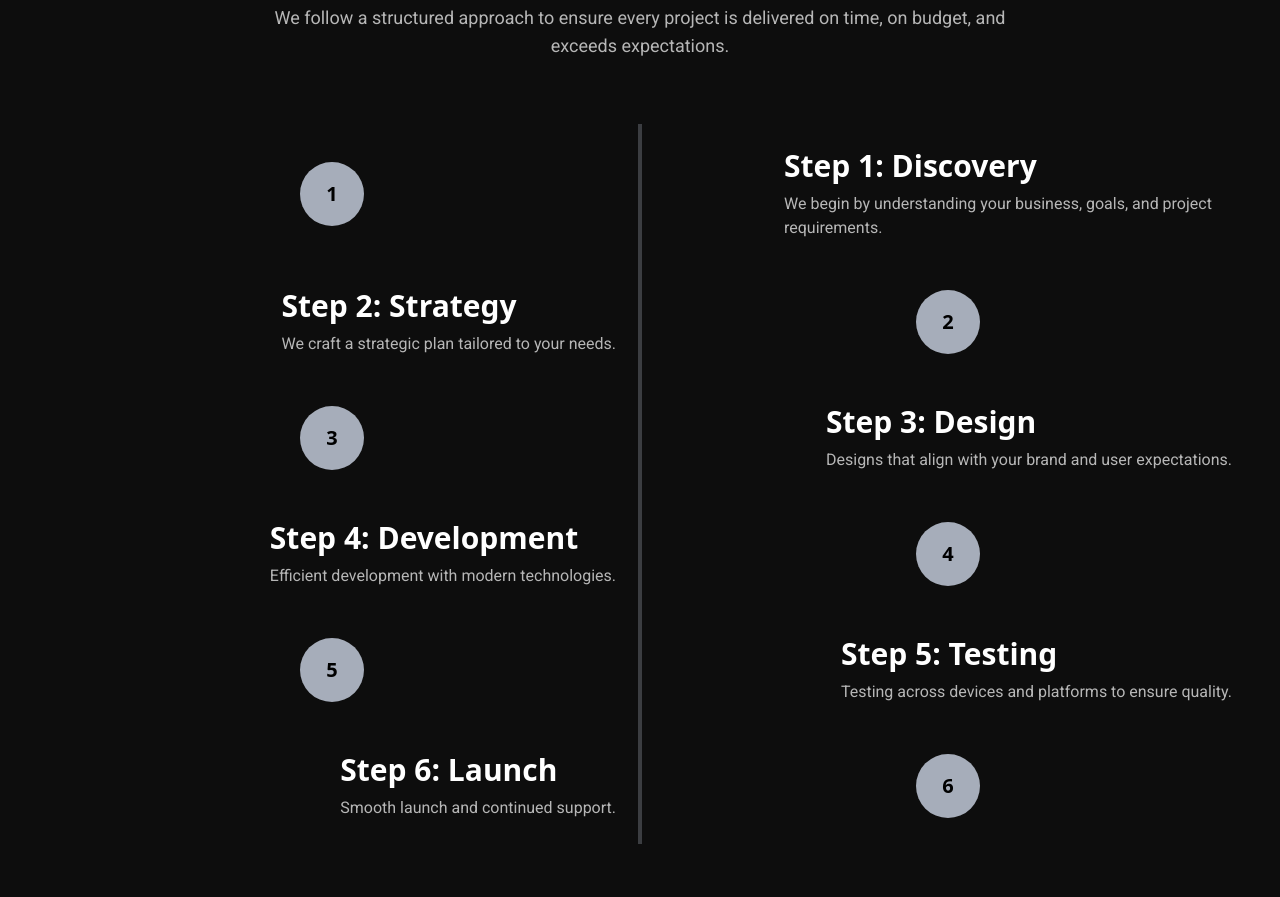
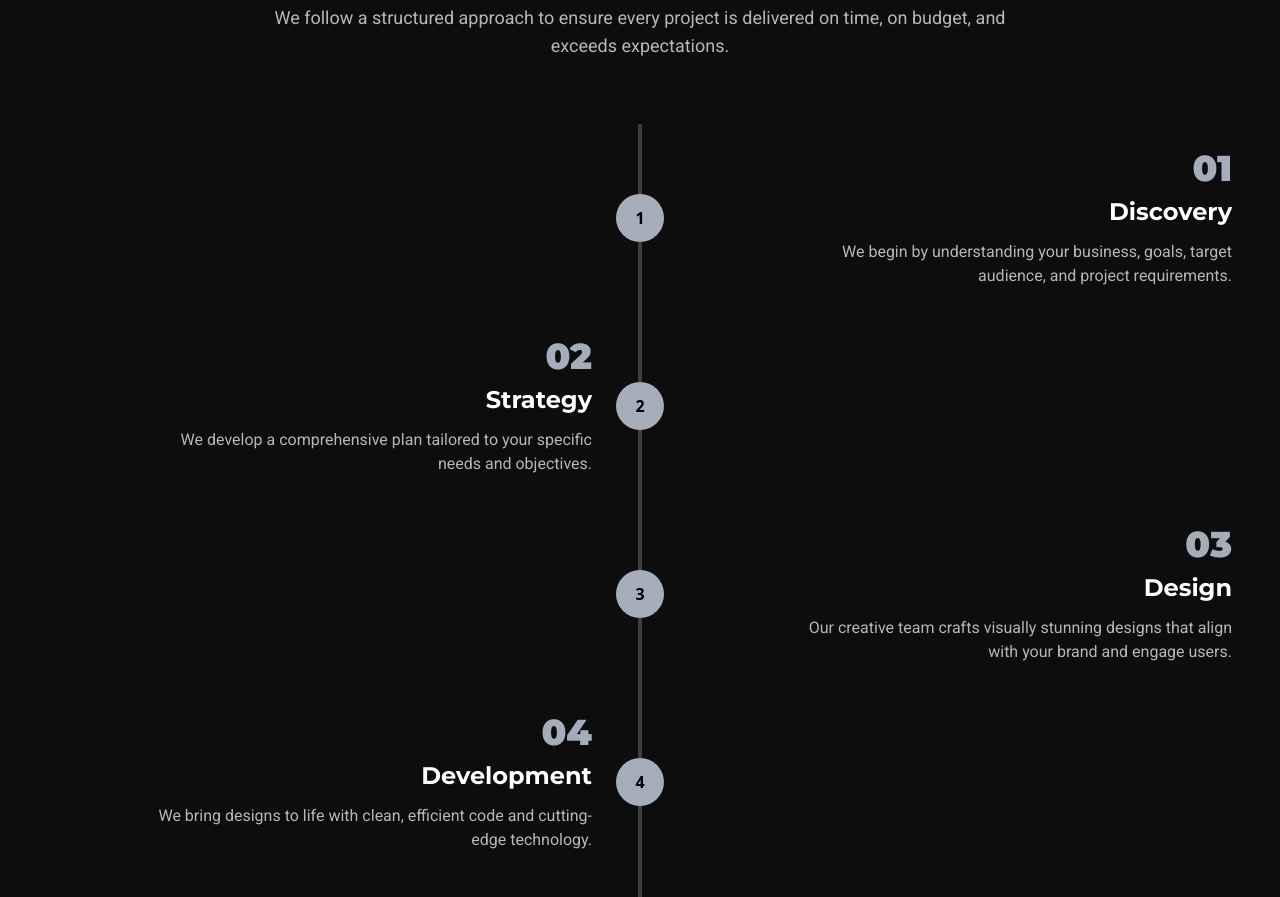
Before and after one commit to ManjunathSivasankar/assuvar-testing, a React (Vite) app: page /services in a window 1280 px wide. Shown: the part 1900-2797 px from the top of the page. Built offline with nearby package versions, Linux system fonts and the light colour scheme.

Commit message:
Update Services.tsx

```diff
--- a/src/pages/Services.tsx
+++ b/src/pages/Services.tsx
@@ -1,15 +1,17 @@
+
 import { useEffect } from 'react';
 import ThreeScene from '@/components/ThreeSimple';
 import Navbar from '@/components/Navbar';
 import Footer from '@/components/Footer';
+import { Link } from 'lucide-react';
 
 const Services = () => {
   useEffect(() => {
+    // Simple animation with Intersection Observer
     const sections = document.querySelectorAll('.animate-section');
 
-    const observer = new IntersectionObserver(
-      (entries) => {
-        entries.forEach((entry) => {
+    const observer = new IntersectionObserver((entries) => {
+      entries.forEach(entry => {
         if (entry.isIntersecting) {
           const element = entry.target as HTMLElement;
           element.style.transition = 'opacity 1s ease, transform 1s ease';
@@ -18,9 +20,7 @@ const Services = () => {
           observer.unobserve(element);
         }
       });
-      },
-      { threshold: 0.1 }
-    );
+    }, { threshold: 0.1 });
 
     sections.forEach((section) => {
       if (section instanceof HTMLElement) {
@@ -103,7 +103,7 @@ const Services = () => {
                 description: 'User-centered design that creates intuitive, engaging interfaces that delight users and drive conversions.',
                 icon: (
                   <svg className="w-12 h-12" fill="none" stroke="currentColor" viewBox="0 0 24 24">
-                    <path strokeLinecap="round" strokeLinejoin="round" strokeWidth="2" d="M4 5h16M4 13h6v6H4zM16 13h4v6h-4z" />
+                    <path strokeLinecap="round" strokeLinejoin="round" strokeWidth="2" d="M4 5a1 1 0 011-1h14a1 1 0 011 1v2a1 1 0 01-1 1H5a1 1 0 01-1-1V5zM4 13a1 1 0 011-1h6a1 1 0 011 1v6a1 1 0 01-1 1H5a1 1 0 01-1-1v-6zM16 13a1 1 0 011-1h2a1 1 0 011 1v6a1 1 0 01-1 1h-2a1 1 0 01-1-1v-6z" />
                   </svg>
                 ),
               },
@@ -122,7 +122,7 @@ const Services = () => {
                 description: 'Comprehensive brand development that establishes a strong identity and connects with your target audience.',
                 icon: (
                   <svg className="w-12 h-12" fill="none" stroke="currentColor" viewBox="0 0 24 24">
-                    <path strokeLinecap="round" strokeLinejoin="round" strokeWidth="2" d="M7 7h.01M7 3h5l7 7a2 2 0 010 2.828l-7 7a2 2 0 01-2.828 0l-7-7V7a4 4 0 014-4z" />
+                    <path strokeLinecap="round" strokeLinejoin="round" strokeWidth="2" d="M7 7h.01M7 3h5c.512 0 1.024.195 1.414.586l7 7a2 2 0 010 2.828l-7 7a2 2 0 01-2.828 0l-7-7A1.994 1.994 0 013 12V7a4 4 0 014-4z" />
                   </svg>
                 ),
               },
@@ -164,15 +164,41 @@ const Services = () => {
           </div>
 
           <div className="relative">
+            {/* Process timeline line */}
             <div className="absolute top-0 bottom-0 left-1/2 w-1 bg-secondary/30 transform -translate-x-1/2 hidden md:block" />
+
             <div className="space-y-12 md:space-y-0">
               {[
-                'Discovery',
-                'Strategy',
-                'Design',
-                'Development',
-                'Testing',
-                'Launch',
+                {
+                  number: '01',
+                  title: 'Discovery',
+                  description: 'We begin by understanding your business, goals, target audience, and project requirements.',
+                },
+                {
+                  number: '02',
+                  title: 'Strategy',
+                  description: 'We develop a comprehensive plan tailored to your specific needs and objectives.',
+                },
+                {
+                  number: '03',
+                  title: 'Design',
+                  description: 'Our creative team crafts visually stunning designs that align with your brand and engage users.',
+                },
+                {
+                  number: '04',
+                  title: 'Development',
+                  description: 'We bring designs to life with clean, efficient code and cutting-edge technology.',
+                },
+                {
+                  number: '05',
+                  title: 'Testing',
+                  description: 'Rigorous quality assurance ensures everything works flawlessly across all platforms.',
+                },
+                {
+                  number: '06',
+                  title: 'Launch',
+                  description: 'We deploy your project and provide ongoing support to ensure continued success.',
+                },
               ].map((step, index) => (
                 <div
                   key={index}
@@ -182,26 +208,22 @@ const Services = () => {
                   style={{ animationDelay: `${index * 0.2}s` }}
                 >
                   <div className="w-full md:w-1/2 p-6 flex justify-center md:justify-end">
-                    <div className={`text-center md:text-left`}>
-                      <h3 className="text-3xl font-bold mb-2">Step {index + 1}: {step}</h3>
-                      <p className="text-white/70 font-roboto max-w-md">
-                        {/* Custom descriptions for each step */}
-                        {{
-                          0: 'We begin by understanding your business, goals, and project requirements.',
-                          1: 'We craft a strategic plan tailored to your needs.',
-                          2: 'Designs that align with your brand and user expectations.',
-                          3: 'Efficient development with modern technologies.',
-                          4: 'Testing across devices and platforms to ensure quality.',
-                          5: 'Smooth launch and continued support.',
-                        }[index]}
-                      </p>
+                    <div className={`text-center md:text-right ${index % 2 === 0 ? 'md:text-left' : ''}`}>
+                      <div className="inline-block text-4xl font-montserrat font-black text-secondary mb-2">
+                        {step.number}
+                      </div>
+                      <h3 className="text-2xl font-montserrat font-bold mb-3">{step.title}</h3>
+                      <p className="font-roboto text-white/70 max-w-md">{step.description}</p>
                     </div>
                   </div>
-                  <div className="w-full md:w-1/2 p-6 flex justify-center">
-                    <div className="w-16 h-16 rounded-full bg-secondary text-black font-bold flex items-center justify-center text-xl">
-                      {index + 1}
+
+                  <div className="relative flex justify-center items-center z-10">
+                    <div className="w-12 h-12 bg-secondary rounded-full flex items-center justify-center text-black font-bold">
+                      {parseInt(step.number)}
                     </div>
                   </div>
+
+                  <div className="w-full md:w-1/2 p-6 hidden md:block" />
                 </div>
               ))}
             </div>
@@ -209,6 +231,25 @@ const Services = () => {
         </div>
       </section>
 
+      {/* CTA section */}
+      <section className="py-20">
+        <div className="container mx-auto px-6">
+          <div className="relative rounded-lg overflow-hidden animate-section">
+            <div className="absolute inset-0 bg-gradient-to-tr from-black via-black/70 to-secondary/30" />
+            <div className="absolute inset-0 bg-[url('https://images.unsplash.com/photo-1531297484001-80022131f5a1')] bg-cover bg-center opacity-40 mix-blend-overlay" />
+
+            <div className="relative p-12 md:p-24 text-center">
+              <h2 className="text-4xl md:text-5xl font-montserrat font-black mb-6">Ready to Start Your Project?</h2>
+              <p className="text-xl font-roboto text-white/80 max-w-2xl mx-auto mb-8">
+                Let's transform your ideas into reality. Contact us today to discuss your project.
+              </p>
+              <Link to="/contact"
+                className="inline-block bg-secondary text-black font-montserrat font-bold py-4 px-8 rounded-lg hover:bg-secondary/80 transition-colors duration-300">
+                  Get in Touch</Link>
+            </div>
+          </div>
+        </div>
+      </section>
       <Footer />
     </div>
   );
```
Lines whose indentation alone changed are shown as unchanged.
